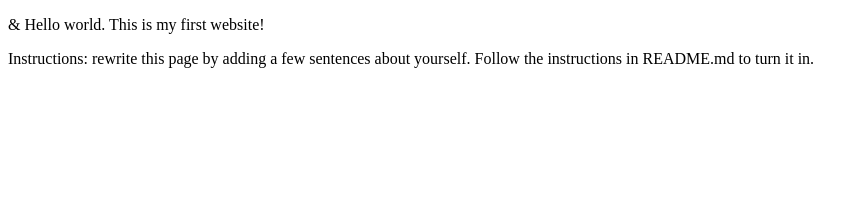
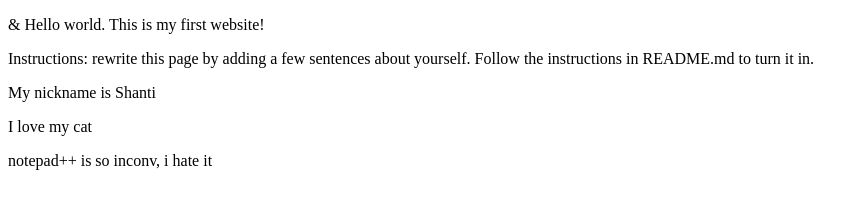
Before and after one commit to lyasonka/webdev_lab1, a plain HTML site: page index.html in a window 1280 px wide. Shown: the whole page, without its empty margins (0-868 px from the left). Drawn offline with Linux system fonts and the light colour scheme.

Commit message:
adding 3 Ps about myself

```diff
--- a/index.html
+++ b/index.html
@@ -7,5 +7,8 @@
 <body>
   <p>&amp; Hello world. This is my first website!</p>
   <p>Instructions: rewrite this page by adding a few sentences about yourself. Follow the instructions in README.md to turn it in.</p>
+  <p>My nickname is Shanti</p>
+  <p>I love my cat</p>
+  <p>notepad++ is so inconv, i hate it</p>
 </body>
 </html>
```
